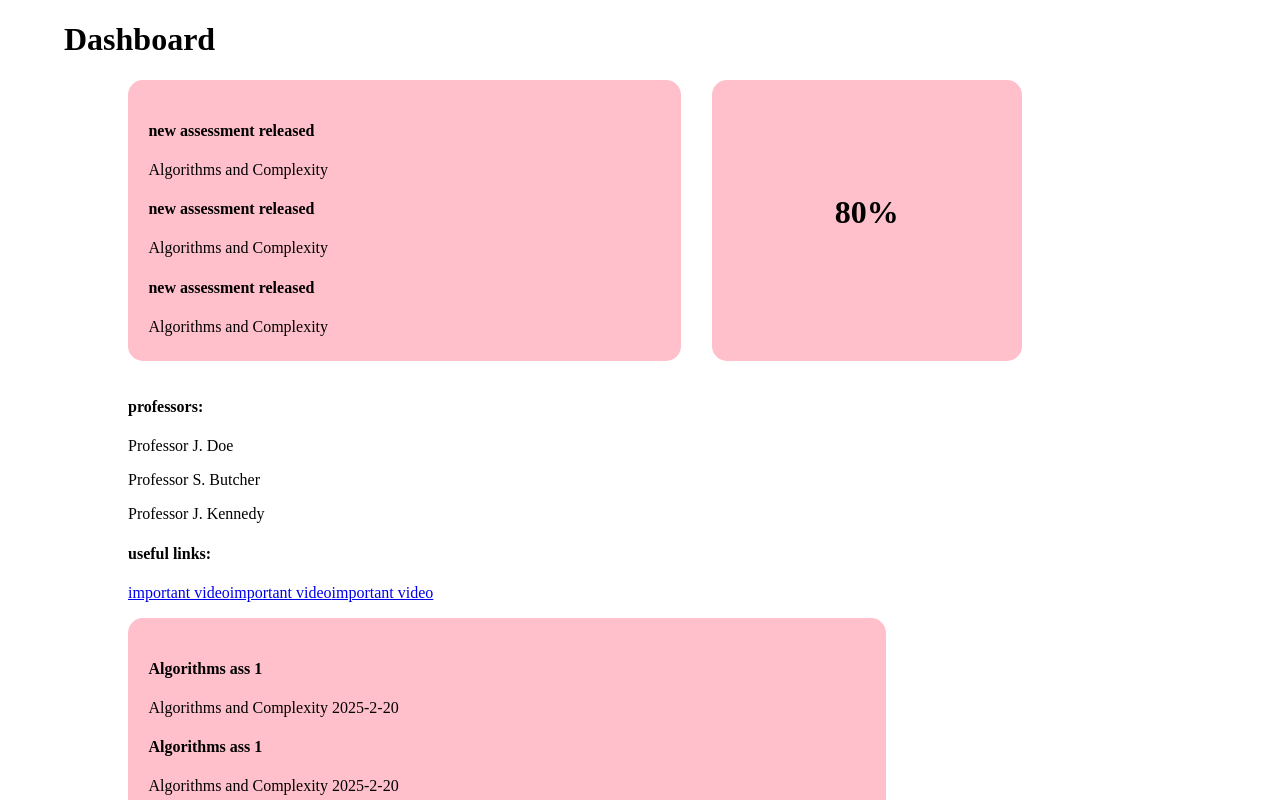
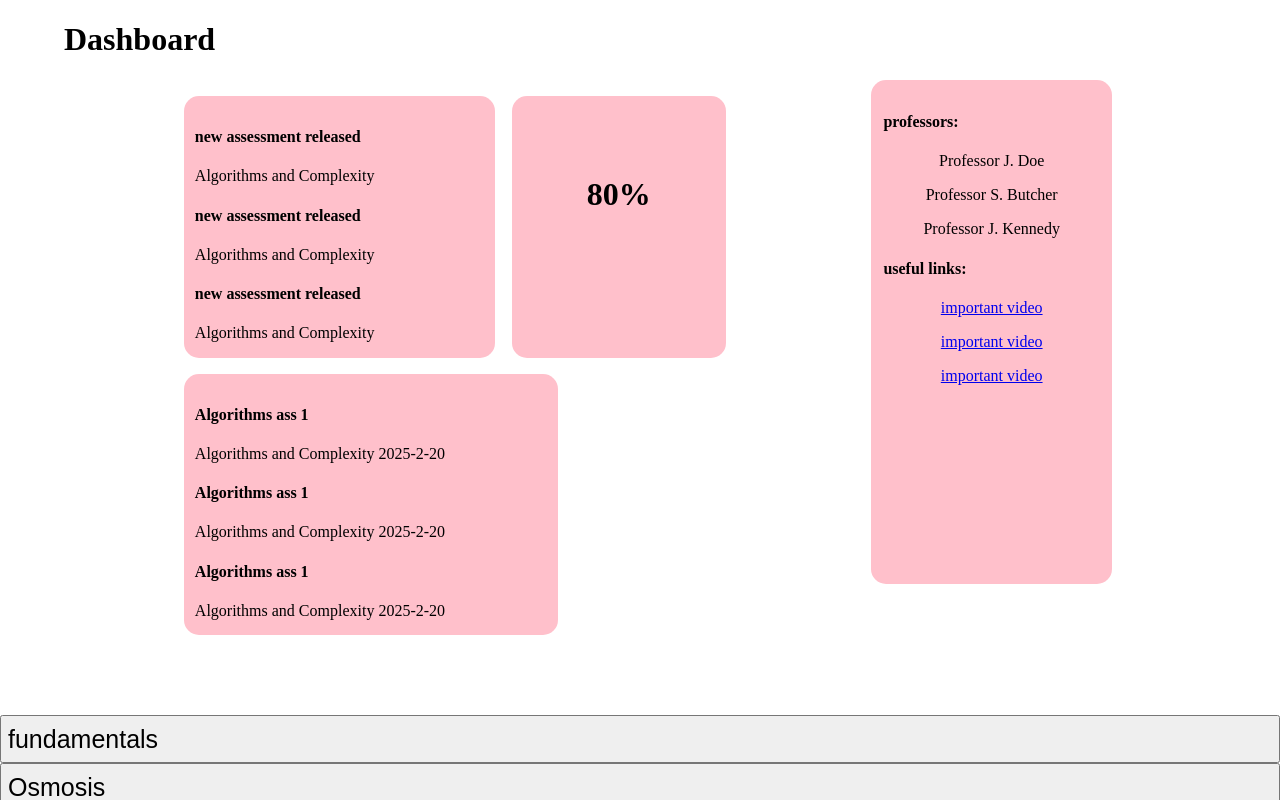
Before and after one commit to Team-E-Learn/frontend, a SvelteKit app: page /module/landing in a window 1280 px wide. Shown: the top 800 px of the page. Built offline with nearby package versions, Linux system fonts and the light colour scheme.

Commit message:
added functional side panel

```diff
--- a/src/routes/module/landing/landingPageDashboard.svelte
+++ b/src/routes/module/landing/landingPageDashboard.svelte
@@ -88,6 +88,7 @@
     <p class="divider"></p>
 </div>
 
+<div class = "dashboardContainer">
     <div id="dashboard" class="dashboard">
        <div class="announcements">
            {#each announcemntsInfo[0]["announcements"] as an}
@@ -95,20 +96,8 @@
                <p>{an.course}</p>
            {/each}
         </div>
-
         <div class = "grades">
             <h1>{totalGrade}%</h1>
-    </div>
-
-    <div class = "info">
-        <h4>professors:</h4>
-        {#each courseInfo[0]["professors"] as ca}
-            <p>{ca.title}</p>
-        {/each}
-        <h4>useful links:</h4>
-        {#each courseInfo[0]["links"] as ca}
-            <a href = {ca.link}>{ca.linkTitle}</a>
-        {/each}
         </div>
 
        <div class = "calendar">
@@ -118,3 +107,17 @@
             {/each}
         </div>
     </div>
+
+    <div class = "dashboardSide">
+        <div class = "info">
+            <h4>professors:</h4>
+            {#each courseInfo[0]["professors"] as ca}
+                <p>{ca.title}</p>
+            {/each}
+            <h4>useful links:</h4>
+            {#each courseInfo[0]["links"] as ca}
+                <p><a href = {ca.link}>{ca.linkTitle}</a></p>
+            {/each}
+        </div>
+    </div>
+</div>
--- a/src/styles/moduleLandingPage.css
+++ b/src/styles/moduleLandingPage.css
@@ -39,15 +39,29 @@
 dashboard elements
  */
 
+.dashboardContainer {
+    display: flex;
+    flex-direction: row;
+    justify-content: space-evenly;
+    flex-wrap: nowrap;
+    margin-left: 3%;
+    margin-right: 3%;
+    margin-bottom: 4rem;
+}
+
+.dashboardSide {
+    justify-content: right;
+    min-width: 20%;
+}
+
 .dashboard {
     display: flex;
     flex-direction: row;
     flex-wrap: wrap;
     row-gap: 1rem;
     column-gap: 3%;
-    margin-left: 10%;
-    margin-right: 10%;
-    margin-bottom: 5%;
+    justify-content: left;
+    padding: 1rem;
 }
 
 .dashboard div:hover{
@@ -56,13 +70,14 @@ dashboard elements
 
 .grades {
     border-radius: 15px;
-    min-width: 13rem;
-    max-width: 13rem;
+    min-width: 7rem;
+    max-width: 10rem;
     padding: 5%;
     max-height: 15rem;
     box-sizing: content-box;
     text-align: center;
     background-color: pink;
+    flex-grow: 2;
 }
 
 /* centers text */
@@ -70,6 +85,19 @@ dashboard elements
     min-font-size: 20;
     padding-top: 20%;
     padding-bottom: 20%;
+}
+
+.info {
+    border-radius: 15px;
+    min-height: 30rem;
+    max-height: 30rem;
+    box-sizing: content-box;
+    padding: 5%;
+    background-color: pink;
+}
+
+.info p {
+    text-align: center;
 }
 
 .announcements {
@@ -80,11 +108,12 @@ dashboard elements
     padding: 2%;
     overflow-y: scroll;
     background-color: pink;
+    flex-grow: 2;
 }
 
 .calendar {
     border-radius: 15px;
-    min-width: 70%;
+    min-width: 65%;
     max-height: 15rem;
     box-sizing: content-box;
     padding: 2%;
```
Lines whose indentation alone changed are shown as unchanged.
